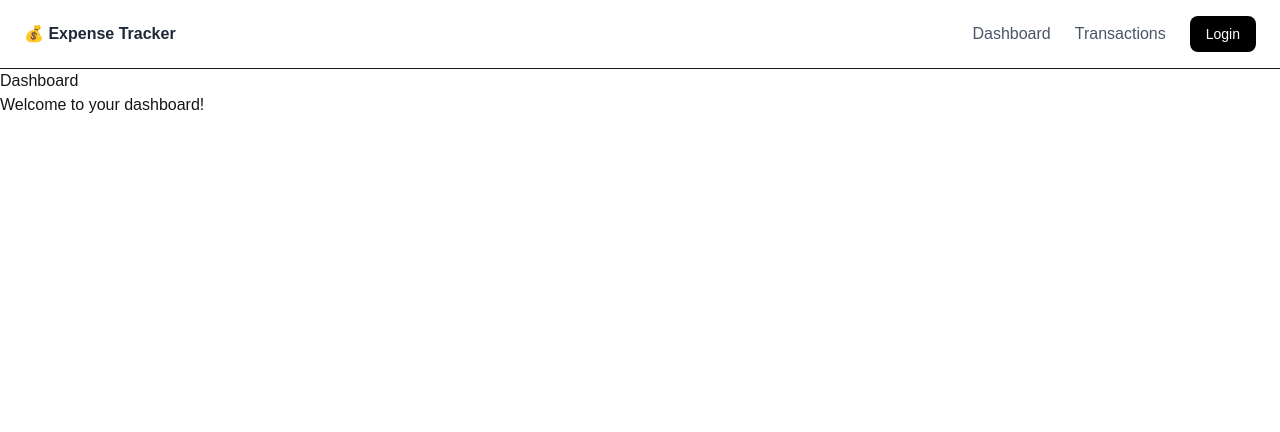
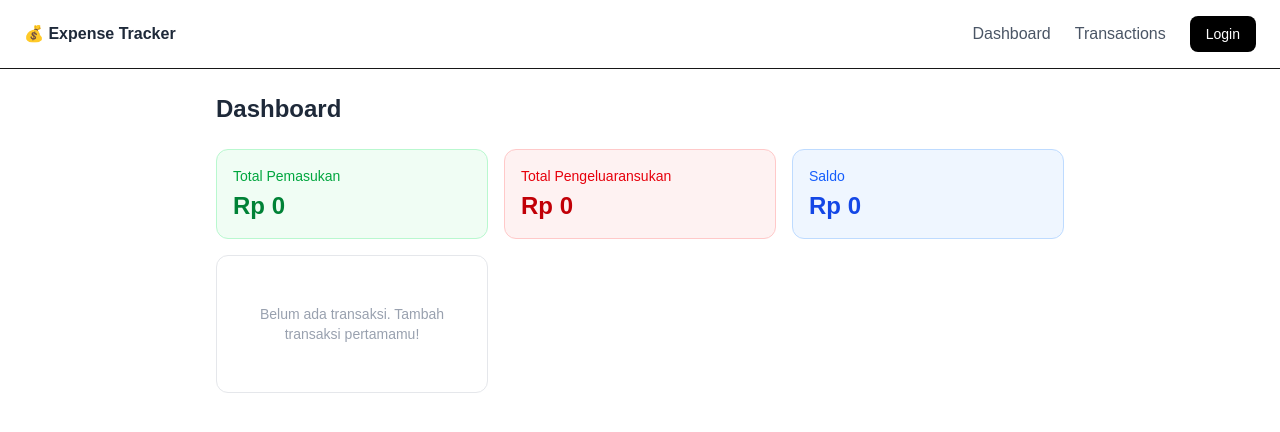
Before and after one commit to syiaral/expense-tracker, a Next.js app: page /dashboard in a window 1280 px wide. Shown: the top 432 px of the page. Built offline with nearby package versions, Linux system fonts and the light colour scheme.

Commit message:
add style tailwind to dashboard

```diff
--- a/app/dashboard/page.js
+++ b/app/dashboard/page.js
@@ -1,8 +1,24 @@
 export default function Dashboard() {
   return (
-    <main>
-      <h1>Dashboard</h1>
-      <p>Welcome to your dashboard!</p>
+    <main className="p-6 max-w-4xl mx-auto">
+      <h1 className="text-2xl font-semibold text-gray-800 mb-6">Dashboard</h1>
+      <div className="grid grid-cols-3 gap-4 mb-8">
+        <div className="bg-green-50 border border-green-200 rounded-xl p-4">
+          <p className="text-sm text-green-600 mb-1">Total Pemasukan</p>
+          <p className="text-2xl font-semibold text-green-700">Rp 0</p>
+        </div>
+        <div className="bg-red-50 border border-red-200 rounded-xl p-4">
+          <p className="text-sm text-red-600 mb-1">Total Pengeluaransukan</p>
+          <p className="text-2xl font-semibold text-red-700">Rp 0</p>
+        </div>
+        <div className="bg-blue-50 border border-blue-200 rounded-xl p-4">
+          <p className="text-sm text-blue-600 mb-1">Saldo</p>
+          <p className="text-2xl font-semibold text-blue-700">Rp 0</p>
+        </div>
+        <div className="bg-white border border-gray-200 rounded-xl p-4">
+          <p className="text-gray-400 text-sm text-center py-8">Belum ada transaksi. Tambah transaksi pertamamu!</p>
+        </div>
+      </div>
     </main>
   );
 }
```
